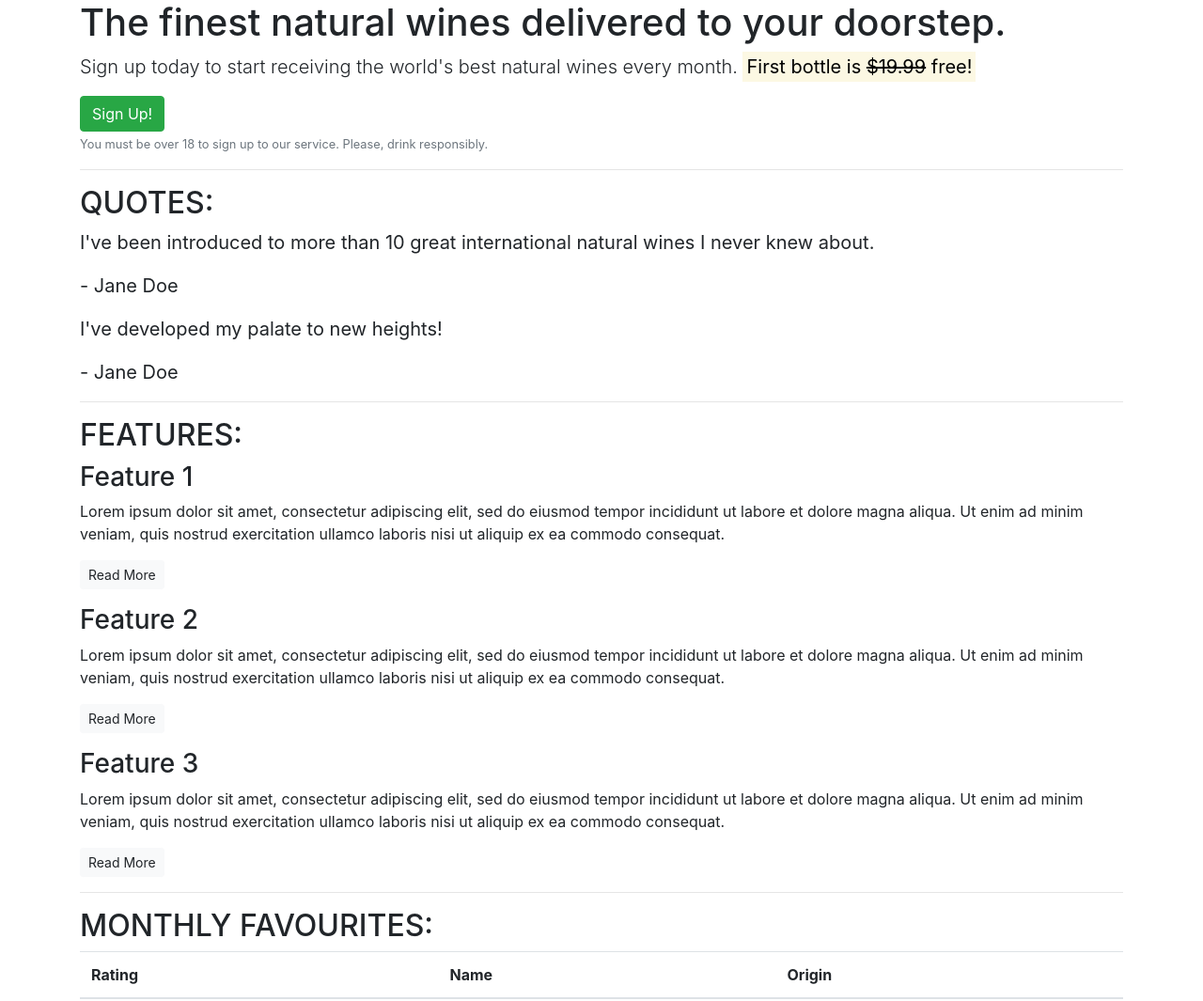
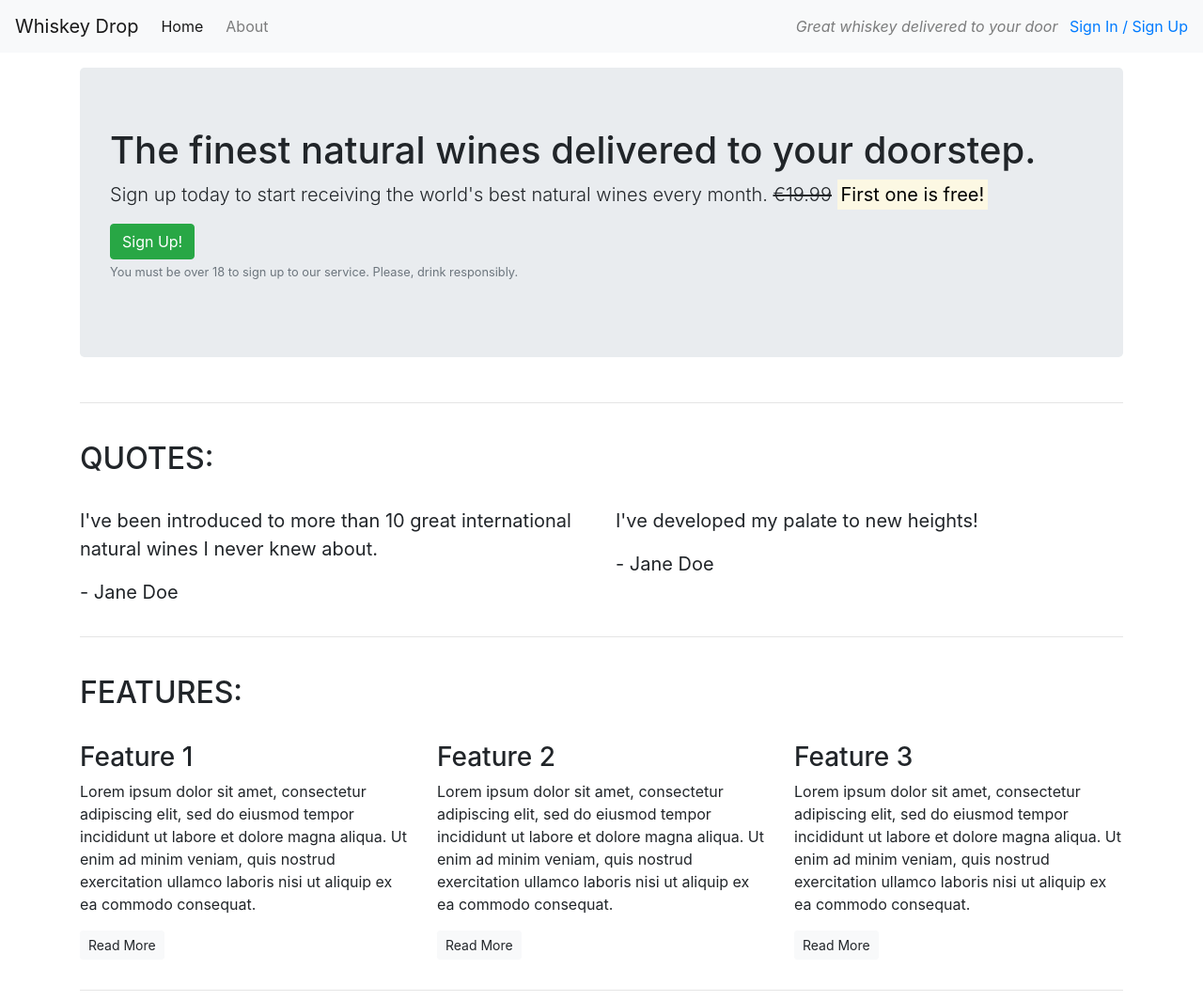
Before and after one commit to YasmineBB/project_landing_page, a plain HTML site: page index.html in a window 1280 px wide. Shown: the top 1065 px of the page at 94% size. Drawn offline with nearby package versions, Linux system fonts and the light colour scheme.

Commit message:
Add navigation section to landing page

```diff
--- a/index.html
+++ b/index.html
@@ -10,57 +10,111 @@
 </head>
 
 <body>
-    <article class="container">
+    <!--Nav-->
+    <nav class="navbar navbar-light navbar-expand-sm bg-light">
+        <a href="/" class="navbar-brand">
+            Whiskey Drop</a>
+        <ul class="navbar-nav mr-auto">
+            <li class="active nav-item mr-2"><a class="nav-link" href="/">Home</a></li>
+            <li class="nav-item mr-2"><a class="nav-link" href="">About</a></li>
+            <li class="nav-item mr-2 d-block d-sm-none"><a class="nav-link" href="">Sign In / Sign Up</a></li>
+        </ul>
+
+        <div class="d-none d-md-block">
+            <p class="navbar-text my-auto mr-2"><i>Great whiskey delivered to your door</i></p>
+            <a href="/login">Sign In / Sign Up</a>
+        </div>
+        <!--</div>-->
+    </nav>
+    <article class="container mt-3">
         <!-- Callout -->
-        <section class="callout">
+        <div class="row">
+            <div class="col-12">
+                <section class="callout jumbotron">
                     <h1>The finest natural wines delivered to your doorstep.</h1>
                     <p class="lead">Sign up today to start receiving the world's best natural wines every month.
-                <strong><mark>First bottle is <s>$19.99</s> free!</mark></strong></p>
+                        <s class="d-none d-sm-inline">€19.99</s>
+                        <span class="d-inline d-sm-none"><br></span>
+                        <strong><mark>First one is free!</mark></strong></p>
                     <button class="btn btn-success">Sign Up!</button>
                     <p class="text-muted"><small>You must be over 18 to sign up to our service. Please, drink
                             responsibly.</small></p>
                 </section>
+            </div>
+        </div>
         <!-- /.callout -->
         <hr>
 
         <!-- Quotes -->
         <section class="quotes">
+            <div class="row">
+                <div class="col-12 my-4">
                     <h2 class="text-uppercase">Quotes:</h2>
+                </div>
+            </div>
+            <div class="row">
+                <div class="col-12 col-md-6">
                     <blockquote class="blockquote">
-                <p>I've been introduced to more than 10 great international natural wines I never knew about.</p>
+                        <p>I've been introduced to more than 10 great international natural wines I never knew about.
+                        </p>
                         <p>- Jane Doe</p>
                     </blockquote>
+                </div>
+                <div class="col-12 col-md-6">
                     <blockquote class="blockquote">
                         <p>I've developed my palate to new heights!</p>
                         <p>- Jane Doe</p>
                     </blockquote>
+                </div>
+            </div>
         </section>
         <!-- /.quotes -->
         <hr>
 
         <!-- Features -->
         <section class="features">
+            <div class="row">
+                <div class="col-12 my-4">
                     <h2 class="text-uppercase">Features:</h2>
+                </div>
+            </div>
+            <div class="row">
+                <div class="col-12 col-md-6 col-lg-4">
                     <div class="feature">
                         <h3>Feature 1</h3>
-                <p>Lorem ipsum dolor sit amet, consectetur adipiscing elit, sed do eiusmod tempor incididunt ut labore
-                    et dolore magna aliqua. Ut enim ad minim veniam, quis nostrud exercitation ullamco laboris nisi ut
+                        <p>Lorem ipsum dolor sit amet, consectetur adipiscing elit, sed do eiusmod tempor incididunt ut
+                            labore
+                            et dolore magna aliqua. Ut enim ad minim veniam, quis nostrud exercitation ullamco laboris
+                            nisi
+                            ut
                             aliquip ex ea commodo consequat.</p>
                         <p><a class="btn btn-sm btn-light" href="">Read More</a></p>
                     </div>
+                </div>
+                <div class="col-12 col-md-6 col-lg-4">
                     <div class="feature">
                         <h3>Feature 2</h3>
-                <p>Lorem ipsum dolor sit amet, consectetur adipiscing elit, sed do eiusmod tempor incididunt ut labore
-                    et dolore magna aliqua. Ut enim ad minim veniam, quis nostrud exercitation ullamco laboris nisi ut
+                        <p>Lorem ipsum dolor sit amet, consectetur adipiscing elit, sed do eiusmod tempor incididunt ut
+                            labore
+                            et dolore magna aliqua. Ut enim ad minim veniam, quis nostrud exercitation ullamco laboris
+                            nisi
+                            ut
                             aliquip ex ea commodo consequat.</p>
                         <p><a class="btn btn-sm btn-light" href="">Read More</a></p>
                     </div>
+                </div>
+                <div class="col-12 d-md-none d-lg-block col-lg-4">
                     <div class="feature">
                         <h3>Feature 3</h3>
-                <p>Lorem ipsum dolor sit amet, consectetur adipiscing elit, sed do eiusmod tempor incididunt ut labore
-                    et dolore magna aliqua. Ut enim ad minim veniam, quis nostrud exercitation ullamco laboris nisi ut
+                        <p>Lorem ipsum dolor sit amet, consectetur adipiscing elit, sed do eiusmod tempor incididunt ut
+                            labore
+                            et dolore magna aliqua. Ut enim ad minim veniam, quis nostrud exercitation ullamco laboris
+                            nisi
+                            ut
                             aliquip ex ea commodo consequat.</p>
                         <p><a class="btn btn-sm btn-light" href="">Read More</a></p>
+                    </div>
+                </div>
             </div>
         </section>
         <!-- /.features -->
@@ -68,7 +122,13 @@
 
         <!-- Monthly Favourites -->
         <section class="monthly_favourites">
+            <div class="row">
+                <div class="col-12">
                     <h2 class="text-uppercase">Monthly Favourites:</h2>
+                </div>
+            </div>
+            <div class="row">
+                <div class="col-12">
                     <table class="table">
                         <thead>
                             <tr>
@@ -105,6 +165,8 @@
                             </tr>
                         </tbody>
                     </table>
+                </div>
+            </div>
 
         </section>
         <!-- /.Monthly Favourites -->
```
Lines whose indentation alone changed are shown as unchanged.
